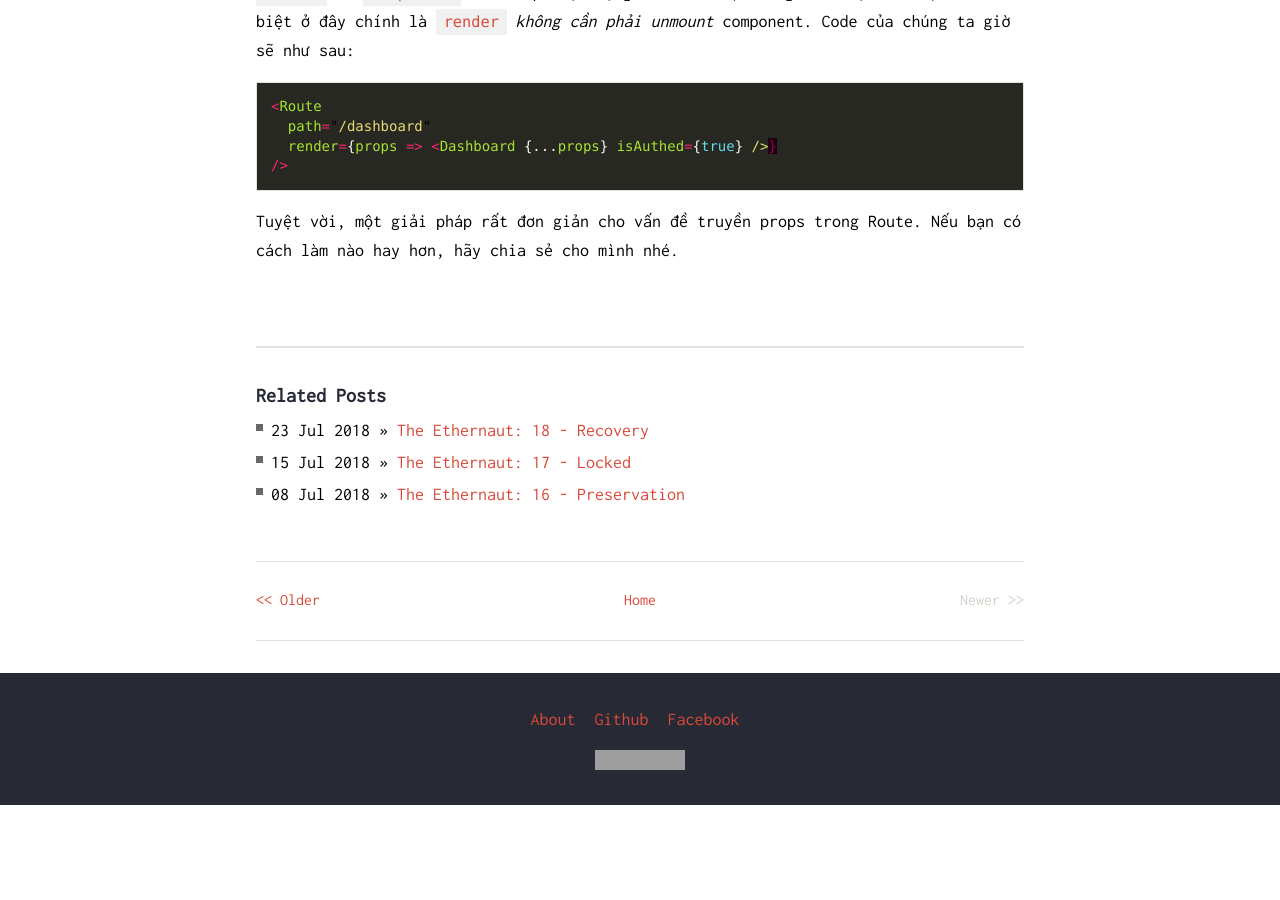
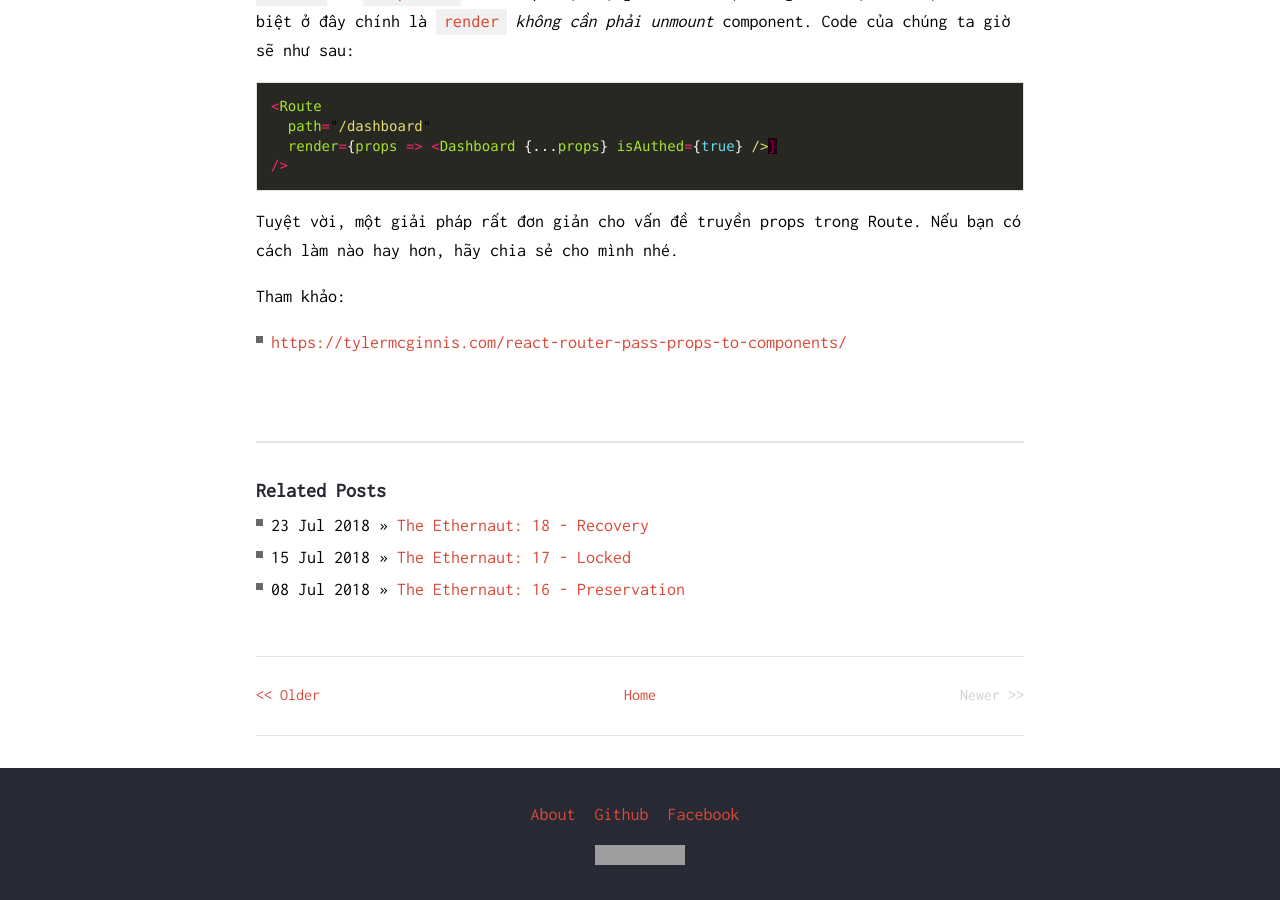
Before and after one commit to bboynam99/dotrungkien.github.io, a Jekyll site: the page built from _posts/2018-10-05-pass-props-to-component-react-router.md, in a window 1280 px wide and 900 px high, scrolled down 1612 px. Built offline with Jekyll 4.4.1, drawn with Linux system fonts in a browser that asks for light colours; nearby versions of some CDN libraries; before the commit the page ends 2417 px from its top, so only the background shows below that; grey boxes are pictures that could not be loaded.

Commit message:
update post

````diff
--- a/_posts/2018-10-05-pass-props-to-component-react-router.md
+++ b/_posts/2018-10-05-pass-props-to-component-react-router.md
@@ -46,3 +46,7 @@ Câu trả lời là sử dụng prop `render` thay vì `component`.
 ```
 
 Tuyệt vời, một giải pháp rất đơn giản cho vấn đề truyền props trong Route. Nếu bạn có cách làm nào hay hơn, hãy chia sẻ cho mình nhé.
+
+Tham khảo:
+
+- [https://tylermcginnis.com/react-router-pass-props-to-components/](https://tylermcginnis.com/react-router-pass-props-to-components/)
````
